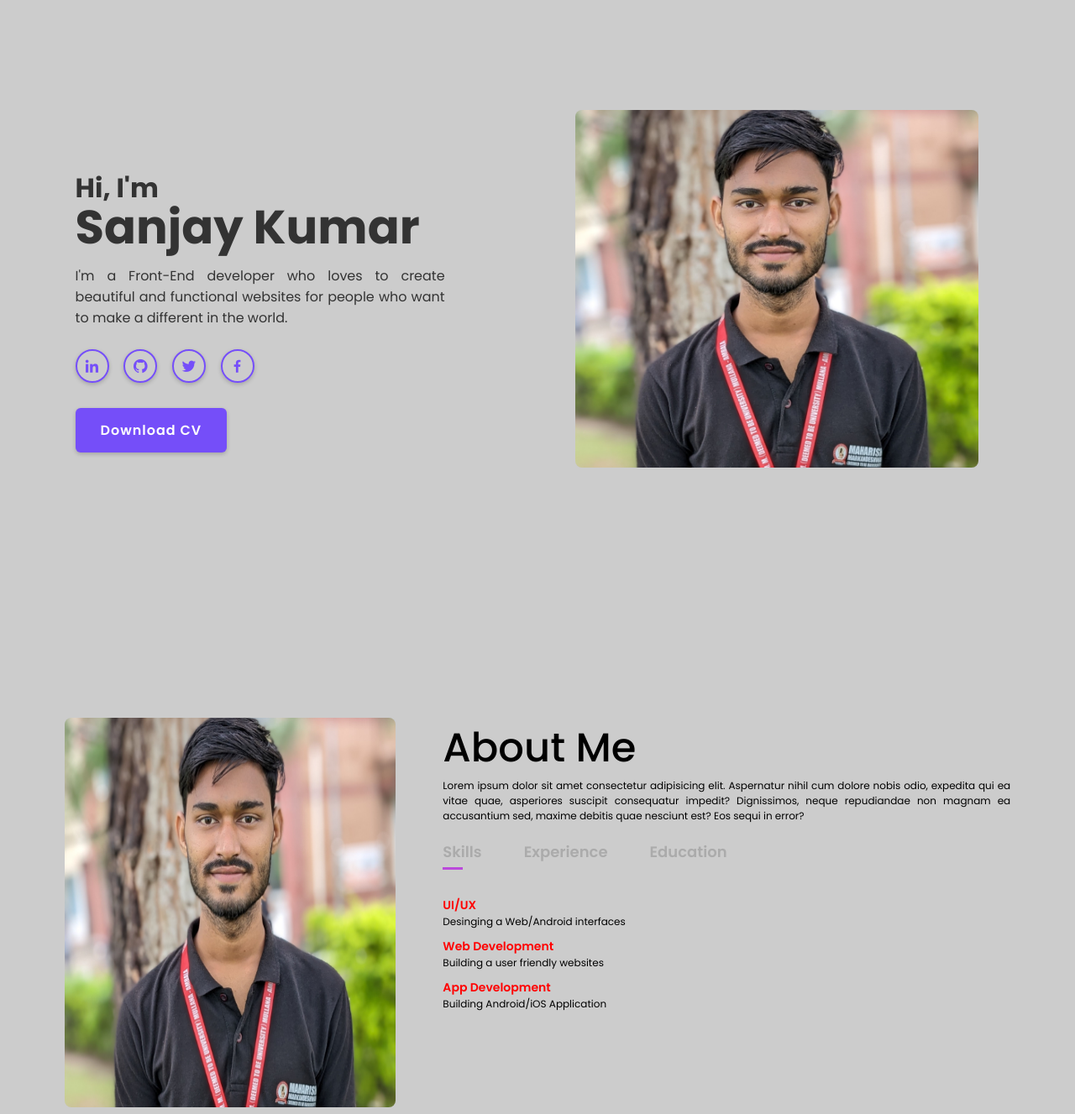
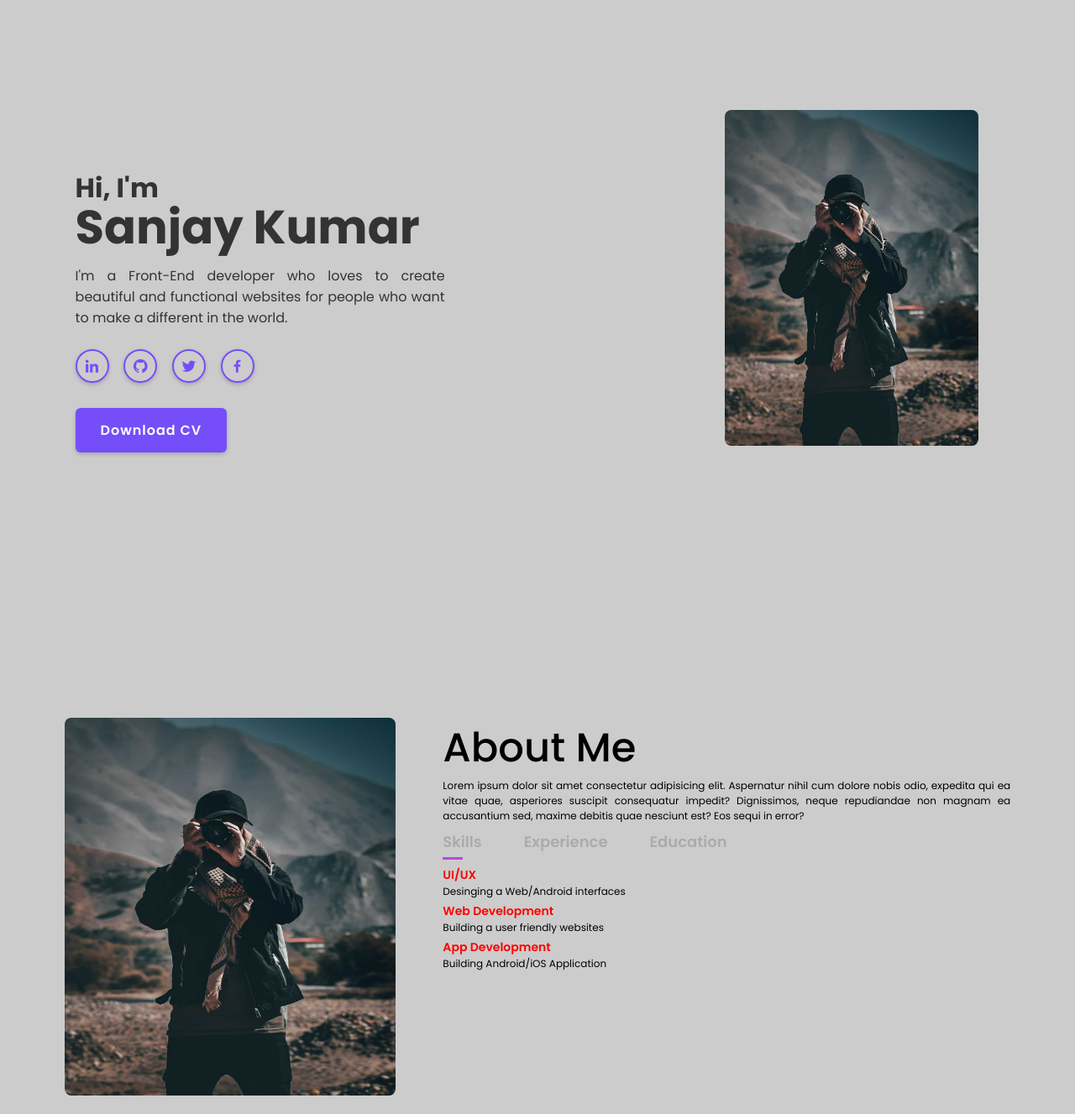
Before and after one commit to raj394449/Portfolio, a plain HTML site: page index.html in a window 1280 px wide. Shown: the part 61-1388 px from the top of the page at 84% size. Drawn offline with nearby package versions, Linux system fonts and the light colour scheme.

Commit message:
Initial Commit

```diff
--- a/index.html
+++ b/index.html
@@ -47,7 +47,7 @@
         </div>
 
         <div class="home-img">
-            <img src="./Assets/Images/Photo.jpg" alt="">
+            <img src="./Assets/Images/photo.jpeg" alt="">
         </div>
     </section>
 
@@ -56,7 +56,7 @@
         <div class="container">
             <div class="row">
                 <div class="about-img">
-                    <img src="./Assets/Images/Photo.jpg" alt="">
+                    <img src="./Assets/Images/photo.jpeg" alt="">
                 </div>
                 <div class="about-me">
                     <h1 class="sub-tittle">About Me</h1>
--- a/style.css
+++ b/style.css
@@ -167,8 +167,8 @@ section {
     right: 9%;
     pointer-events: none;
     border-radius: 8px;
-    max-width: 480px;
-    max-height: 100vh;
+    max-width: 580px;
+    max-height: 400px;
 }
 
 /* ++++++++++++++++++ Used in All Section Except Home Section ++++++++++++++++++ */
@@ -196,7 +196,7 @@ section {
 
 .about-img>img {
     width: 100%;
-    height: 464px;
+    height: 450px;
     border-radius: 8px;
 }
 
@@ -219,7 +219,7 @@ section {
 
 .tab-tittles {
     display: flex;
-    margin: 20px 0 40px 0;
+    margin: 8px 0 16px 0;
 }
 
 .tab-links {
@@ -250,7 +250,7 @@ section {
     color: #000000;
     font-size: 12px;
     font-weight: 400;
-    margin: 10px 0;
+    margin: 4px 0;
 }
 
 .tab-contents ul li span {
@@ -325,7 +325,7 @@ section {
     display: grid;
     grid-template-columns: repeat(auto-fit, minmax(250px, 1fr));
     grid-gap: 40px;
-    margin-top: 50px;
+    margin-top: 40px;
 }
 
 .work {
@@ -336,6 +336,7 @@ section {
 
 .work img {
     width: 100%;
+    height:340px;
     border-radius: 10px;
     display: block;
     transition: transform 0.5s;
@@ -398,7 +399,7 @@ section {
 
 .btn1 {
     display: block;
-    margin: 50px auto;
+    margin:24px auto;
     width: fit-content;
     background-color: #ff0000;
     border: 1px solid #ff004f;
```
Also changed, not shown: Assets/Images/Photo.jpg (deleted), Assets/Images/photo.jpeg (added).
